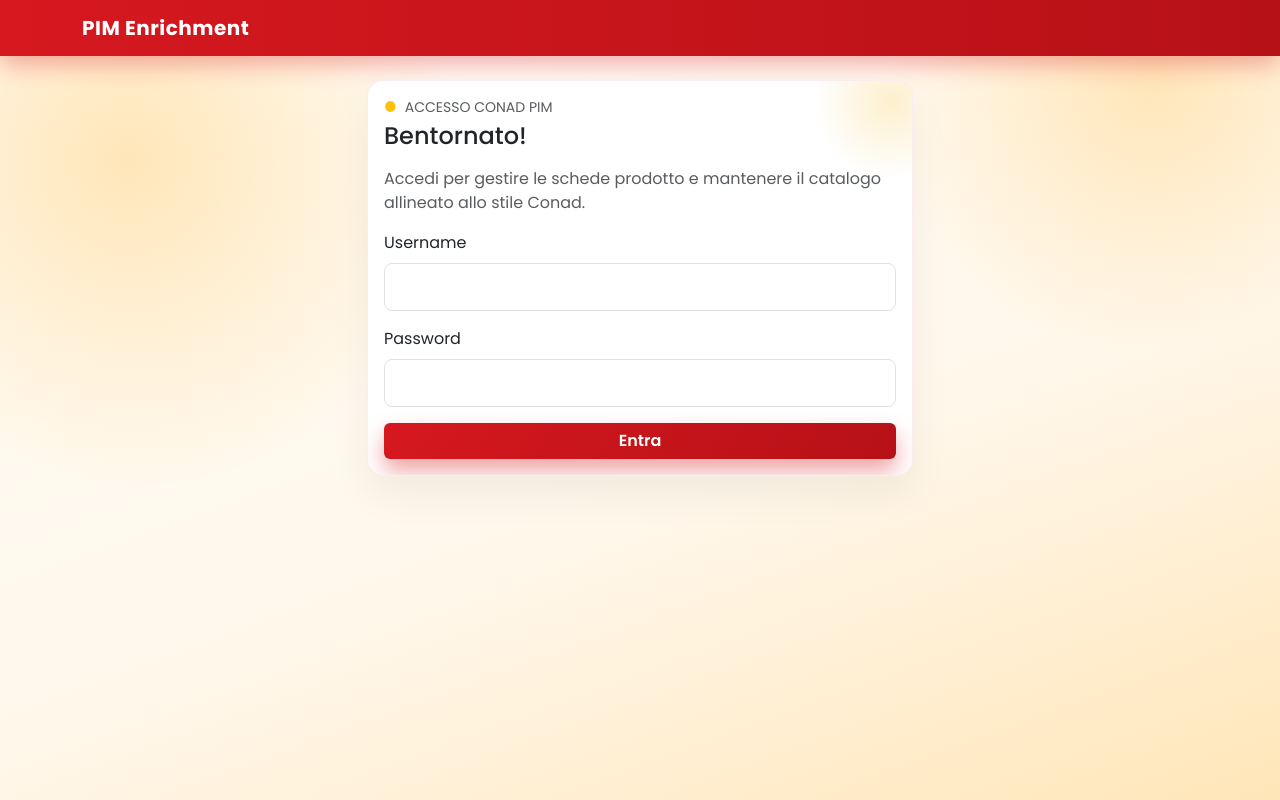
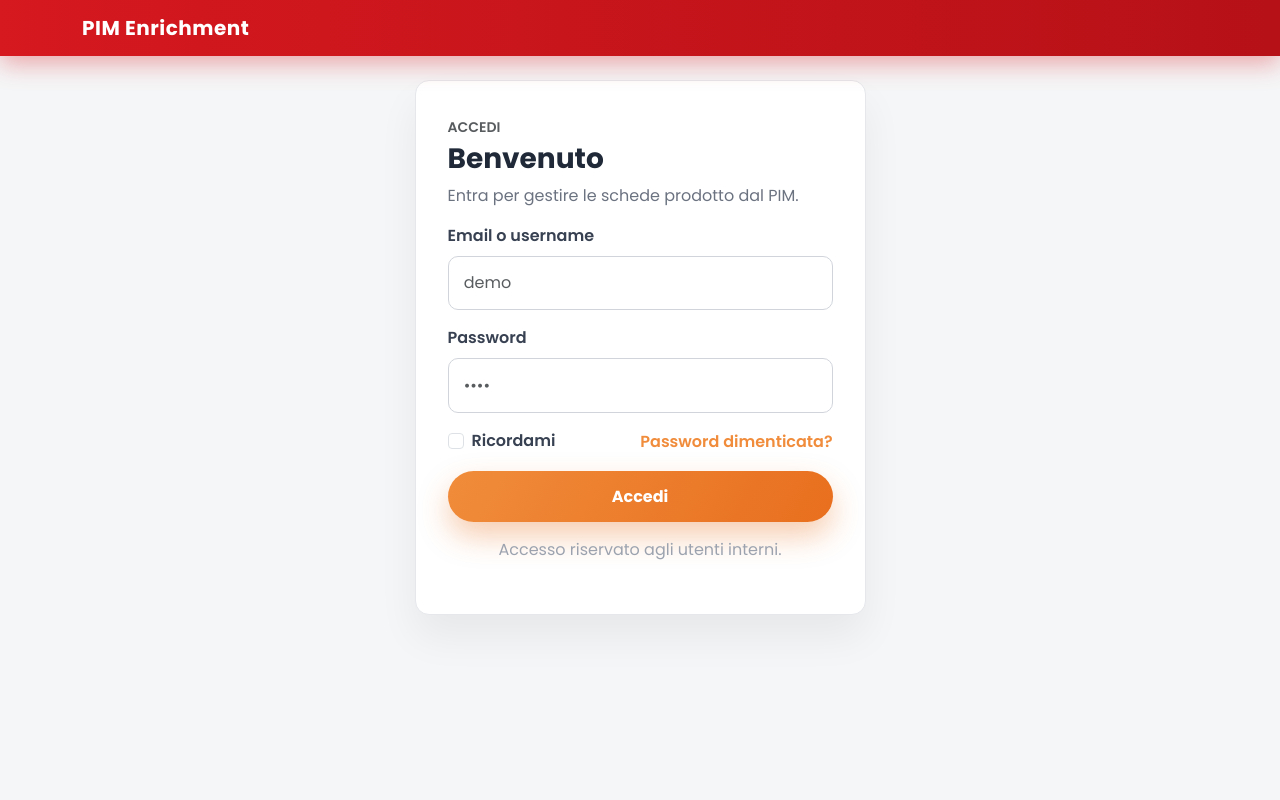
Before and after one commit to pcarella/TestCodex, a Flask app: page /login in a window 1280 px wide. Run offline with Flask 3, Linux system fonts and the light colour scheme.

Commit message:
Restyle login page

```diff
--- a/templates/login.html
+++ b/templates/login.html
@@ -1,27 +1,121 @@
 {% extends 'base.html' %}
 {% block content %}
+<style>
+  body {
+    background: #f5f6f7;
+  }
+
+  .login-card {
+    background: #ffffff;
+    border: 1px solid #e5e7eb;
+    border-radius: 14px;
+    box-shadow: 0 22px 40px rgba(0, 0, 0, 0.06);
+    padding: 2.25rem 2rem;
+  }
+
+  .login-title {
+    font-size: 1.75rem;
+    font-weight: 700;
+    color: #1f2937;
+  }
+
+  .login-subtitle {
+    color: #6b7280;
+  }
+
+  .login-form label {
+    font-weight: 600;
+    color: #374151;
+  }
+
+  .login-form .form-control {
+    border-radius: 10px;
+    border-color: #d1d5db;
+    padding: 0.9rem 0.95rem;
+  }
+
+  .login-form .form-control:focus {
+    box-shadow: 0 0 0 0.2rem rgba(235, 133, 50, 0.2);
+    border-color: #f08c3b;
+  }
+
+  .login-actions {
+    color: #4b5563;
+  }
+
+  .login-actions a {
+    color: #f08c3b;
+    text-decoration: none;
+    font-weight: 600;
+  }
+
+  .login-actions a:hover {
+    color: #dd6b20;
+  }
+
+  .btn-login {
+    background: linear-gradient(120deg, #f08c3b, #e86f1e);
+    border: none;
+    border-radius: 999px;
+    padding: 0.85rem 2rem;
+    font-weight: 700;
+    box-shadow: 0 14px 30px rgba(232, 111, 30, 0.35);
+  }
+
+  .btn-login:hover {
+    background: linear-gradient(120deg, #e86f1e, #d45a11);
+  }
+
+  .login-footer {
+    color: #9ca3af;
+  }
+</style>
+
 <div class="row justify-content-center">
-  <div class="col-md-7 col-lg-6">
-    <div class="card brand-card">
-      <div class="card-body">
-        <div class="d-flex align-items-center gap-2 mb-1 text-uppercase text-muted small">
-          <span class="text-warning">●</span>
-          Accesso Conad PIM
+  <div class="col-md-7 col-lg-5">
+    <div class="login-card">
+      <div class="mb-3">
+        <p class="text-uppercase text-muted fw-semibold mb-1 small">Accedi</p>
+        <h1 class="login-title mb-2">Benvenuto</h1>
+        <p class="login-subtitle mb-0">
+          Entra per gestire le schede prodotto dal PIM.
+        </p>
+      </div>
+      <form method="post" class="login-form">
+        <div class="mb-3">
+          <label class="form-label" for="username">Email o username</label>
+          <input
+            type="text"
+            class="form-control"
+            id="username"
+            name="username"
+            placeholder="demo"
+            required
+          />
         </div>
-        <h1 class="h4 mb-3">Bentornato!</h1>
-        <p class="text-muted">Accedi per gestire le schede prodotto e mantenere il catalogo allineato allo stile Conad.</p>
-        <form method="post" class="mt-3">
-          <div class="mb-3">
-            <label class="form-label" for="username">Username</label>
-            <input type="text" class="form-control form-control-lg" id="username" name="username" required />
+        <div class="mb-3">
+          <label class="form-label" for="password">Password</label>
+          <input
+            type="password"
+            class="form-control"
+            id="password"
+            name="password"
+            placeholder="••••"
+            required
+          />
+        </div>
+        <div class="d-flex align-items-center justify-content-between login-actions mb-3">
+          <div class="form-check">
+            <input class="form-check-input" type="checkbox" value="" id="remember" />
+            <label class="form-check-label" for="remember">Ricordami</label>
           </div>
-          <div class="mb-3">
-            <label class="form-label" for="password">Password</label>
-            <input type="password" class="form-control form-control-lg" id="password" name="password" required />
-          </div>
-          <button type="submit" class="btn btn-primary w-100">Entra</button>
-        </form>
-      </div>
+          <a href="#">Password dimenticata?</a>
+        </div>
+        <div class="d-grid">
+          <button type="submit" class="btn btn-login text-white">Accedi</button>
+        </div>
+      </form>
+      <p class="login-footer text-center mt-3">Accesso riservato agli utenti interni.</p>
     </div>
   </div>
 </div>
```
